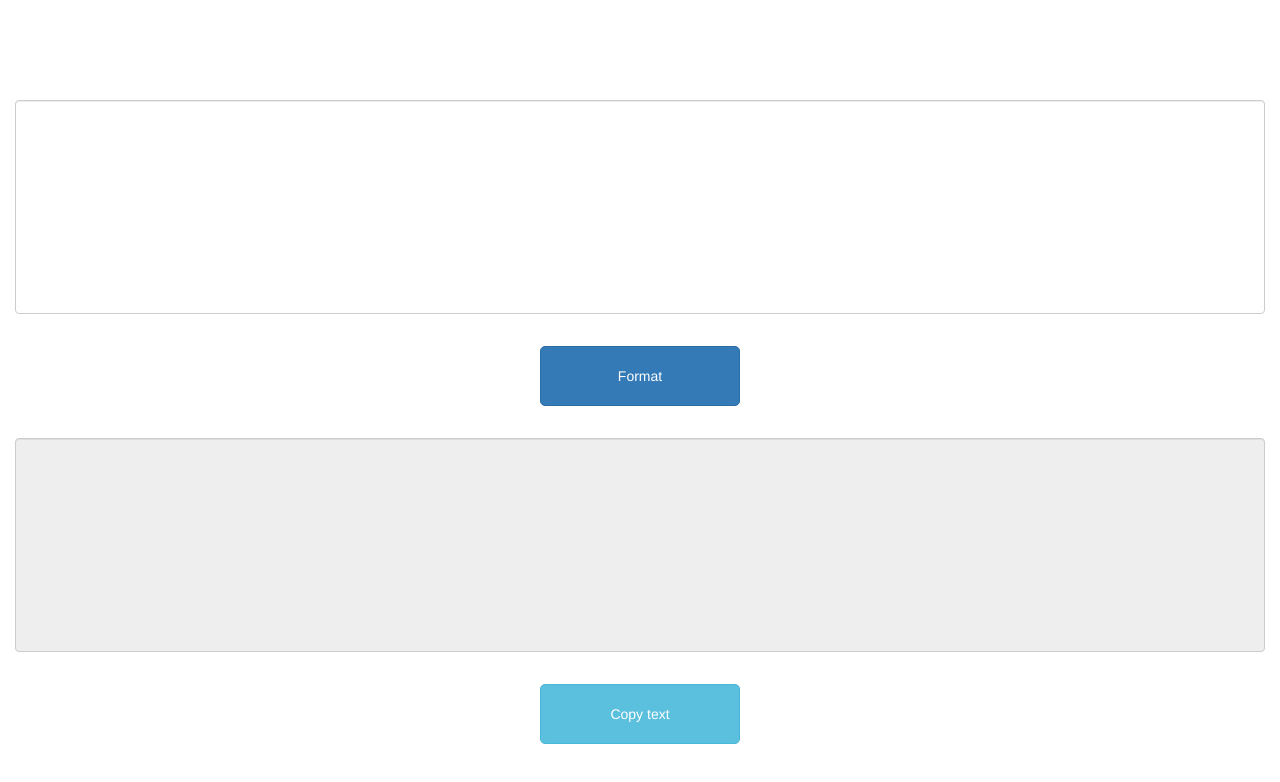
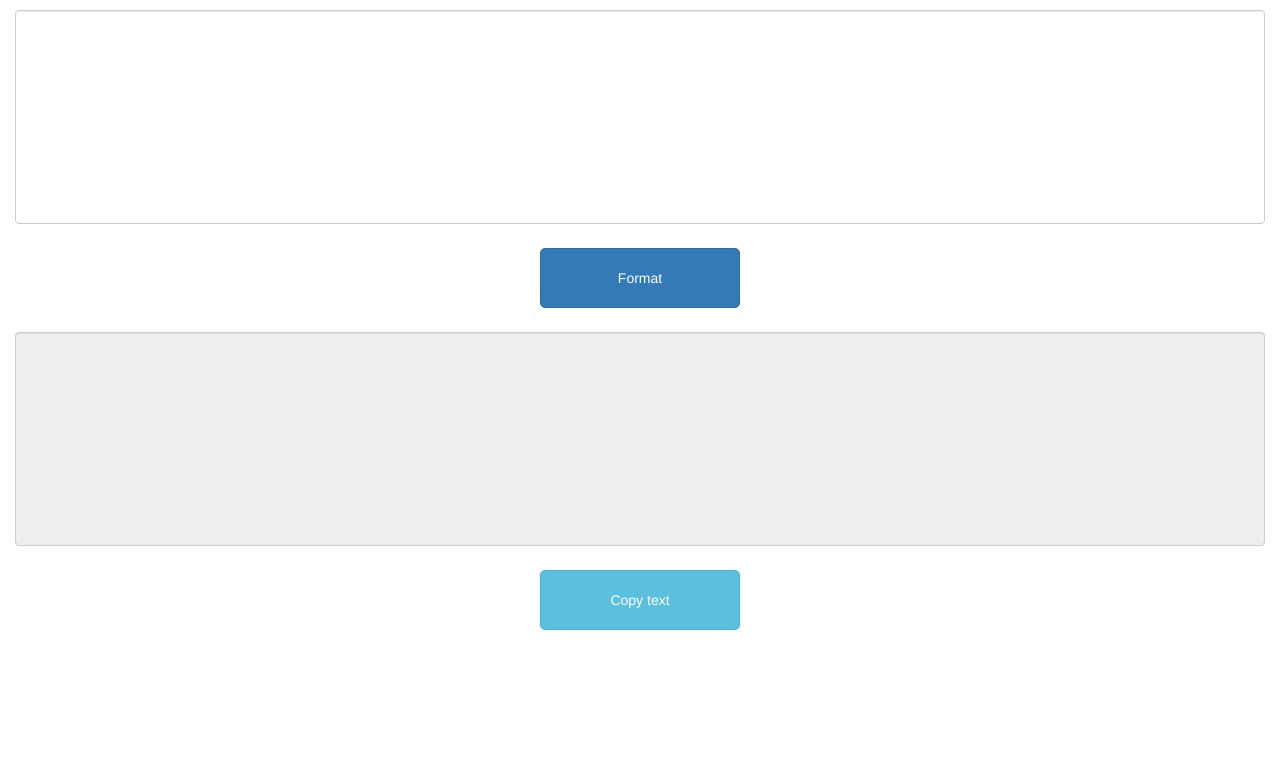
Before and after one commit to lenafam96/convertQuestionCoursera, a plain HTML site: page index.html in a window 1280 px wide. Drawn offline with nearby package versions, Linux system fonts and the light colour scheme.

Commit message:
fix margin

```diff
--- a/style.css
+++ b/style.css
@@ -4,7 +4,7 @@
     display: flex;
     justify-content: center;
     align-items: center;
-    margin: 100px auto;
+    margin: 10px auto;
     flex-direction: column;
 }
 
@@ -12,7 +12,7 @@
     width: 200px;
     height: 60px;
     border-radius: 5px;
-    margin: 32px auto;
+    margin: 24px auto;
 }
 
 textarea{
```
